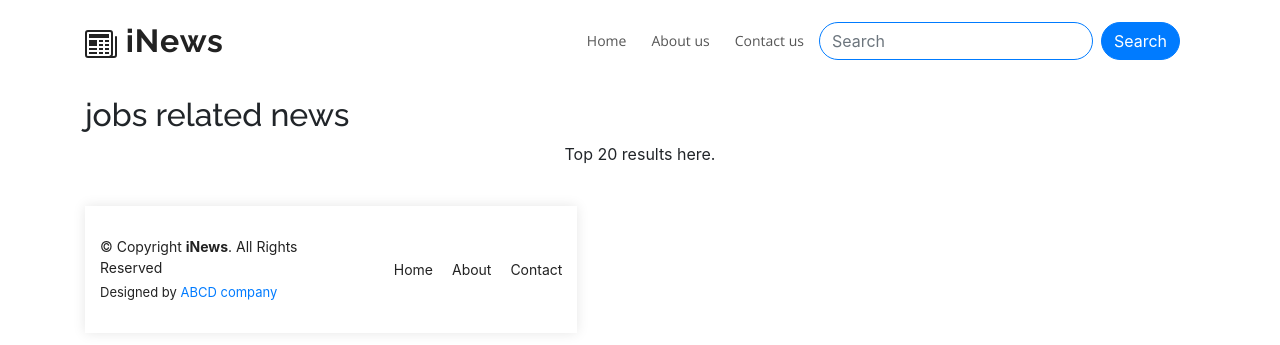
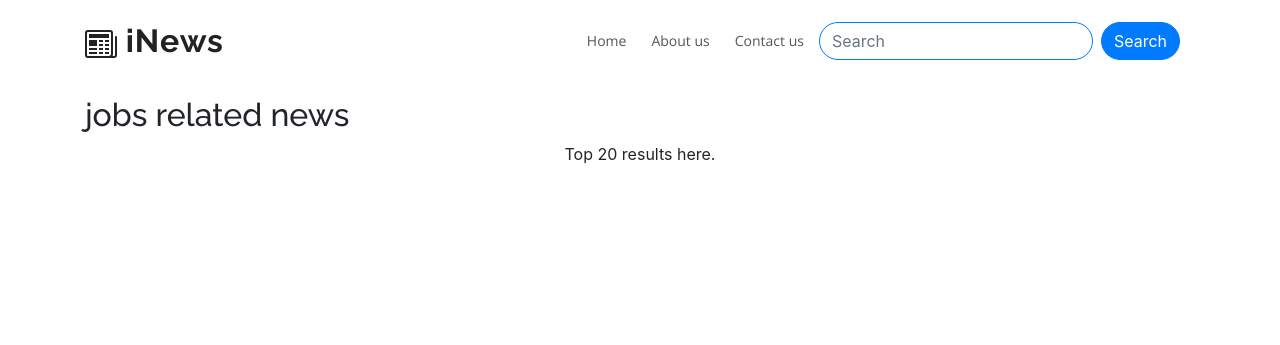
Before and after one commit to mdakram09/ProphetNet-News-Titles-Generation, a Flask app: page /jobs in a window 1280 px wide. Shown: the top 345 px of the page. Run offline with Flask 2, Linux system fonts and the light colour scheme; data that the repository does not hold is empty; some libraries are stand-ins or nearby versions.

Commit message:
footer removed from layoutsearch.html

```diff
--- a/templates/layoutsearch.html
+++ b/templates/layoutsearch.html
@@ -120,32 +120,7 @@
 <hr>
 <div>
   <!-- ======= Footer ======= -->
-  <footer id="footer">
-    <div class="container">
-      <div class="row d-flex align-items-center">
-        <div class="col-lg-6 text-lg-left text-center">
-          <div class="copyright">
-            &copy; Copyright <strong>iNews</strong>. All Rights Reserved
-          </div>
-          <div class="credits">
-            <!-- All the links in the footer should remain intact. -->
-            <!-- You can delete the links only if you purchased the pro version. -->
-            <!-- Licensing information: https://bootstrapmade.com/license/ -->
-            <!-- Purchase the pro version with working PHP/AJAX contact form: https://bootstrapmade.com/vesperr-free-bootstrap-template/ -->
-            Designed by <a href="#">ABCD company</a>
-          </div>
-        </div>
-        <div class="col-lg-6">
-          <nav class="footer-links text-lg-right text-center pt-2 pt-lg-0">
-            <a href="/" class="scrollto">Home</a>
-            <a href="/aboutus" class="scrollto">About</a>
-            <a href="/contactus" class="scrollto">Contact</a>
-
-          </nav>
-        </div>
-      </div>
-    </div>
-  </footer><!-- End Footer -->
+ <!-- End Footer -->
 </div>
   <a href="#" class="back-to-top"><i class="icofont-simple-up"></i></a>
 
```
